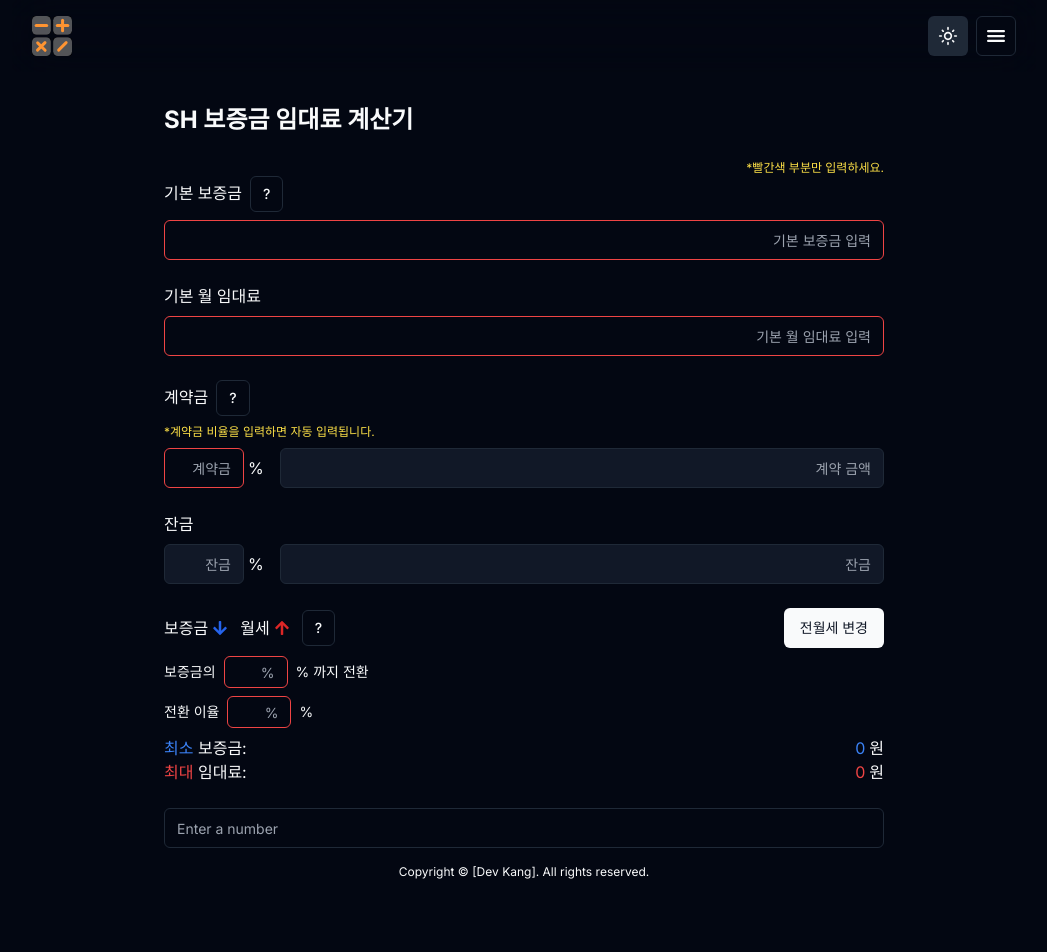
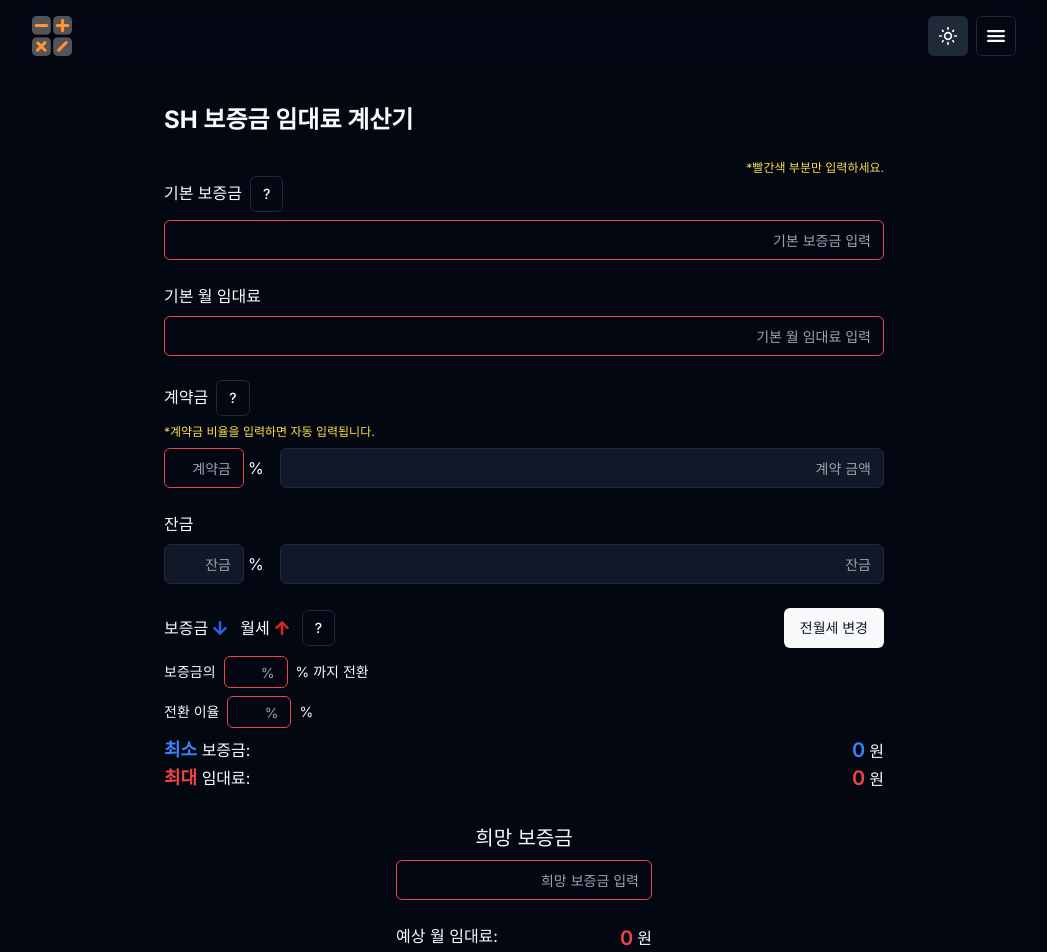
Before and after one commit to WebKBS/deposit-calculator, a Next.js app: page / in a window 1280 px wide. Shown: the top 952 px of the page, without its empty margins (116-1163 px from the left). Before the commit the page ends 896 px from the top, so only its background shows below. Built offline with nearby package versions, Linux system fonts and the light colour scheme.

Commit message:
희망보증금 입력란 추가

```diff
--- a/components/Calculator.tsx
+++ b/components/Calculator.tsx
@@ -21,6 +21,7 @@ export default function Calculator() {
   const [conversion, setConversion] = useState<string | null>(); // 전환 이율
   const [minimumDeposit, setMinimumDeposit] = useState<string | null>(); // 최소 보증금
   const [maximumRent, setMaximumRent] = useState<string>('0'); // 최대 임대료
+  const [desiredDeposit, setDesiredDeposit] = useState<string | null>(); // 희망 보증금
 
   const LIMIT_NUMBER = 100;
 
@@ -190,6 +191,15 @@ export default function Calculator() {
     [defaultDeposit, minimumDeposit, defaultRent, isChange]
   );
 
+  // 희망 보증금 계산
+  const desiredDepositHandler = useCallback(
+    (event: ChangeEvent<HTMLInputElement>) => {
+      const inputNumber = event.target.value;
+      setDesiredDeposit(inputNumber);
+    },
+    []
+  );
+
   const changeHandler = useCallback(() => {
     toggleChange();
 
@@ -350,23 +360,25 @@ export default function Calculator() {
           <div className="flex justify-between gap-2">
             <p className="min-w-24">
               {!isChange ? (
-                <span className="text-blue-500">최소</span>
+                <span className="text-lg font-semibold text-blue-500">
+                  최소
+                </span>
               ) : (
-                <span className="text-red-500">최대</span>
+                <span className="text-lg font-semibold text-red-500">최대</span>
               )}{' '}
               보증금:
             </p>
 
             {!isChange ? (
               <p>
-                <span className="mr-1 text-blue-500 break-all">
+                <span className="mr-1 text-xl font-semibold text-blue-500 break-all">
                   {maxConversion}
                 </span>
                 원
               </p>
             ) : (
               <p>
-                <span className="mr-1 text-red-500 break-all">
+                <span className="mr-1 text-xl font-semibold text-red-500 break-all">
                   {maxConversion}
                 </span>
                 원
@@ -376,22 +388,24 @@ export default function Calculator() {
           <div className="flex justify-between gap-2">
             <p className="min-w-24">
               {!isChange ? (
-                <span className="text-red-500">최대</span>
+                <span className="text-lg font-semibold text-red-500">최대</span>
               ) : (
-                <span className="text-blue-500">최소</span>
+                <span className="text-lg font-semibold text-blue-500">
+                  최소
+                </span>
               )}{' '}
               임대료:
             </p>
             {!isChange ? (
               <p>
-                <span className="mr-1 text-red-500 break-all">
+                <span className="mr-1 text-xl font-semibold text-red-500 break-all ">
                   {maximumRent}
                 </span>
                 원
               </p>
             ) : (
               <p>
-                <span className="mr-1 text-blue-500 break-all">
+                <span className="mr-1 text-xl font-semibold text-blue-500 break-all">
                   {maximumRent}
                 </span>
                 원
@@ -401,7 +415,27 @@ export default function Calculator() {
         </div>
       </div>
       <div>
-        <Input type="text" placeholder="Enter a number" />
+        <div className="py-2 mx-auto mb-4 text-center max-w-64">
+          <Label htmlFor="desiredDeposit" className="text-xl">
+            희망 보증금
+          </Label>
+          <Input
+            id="desiredDeposit"
+            type="text"
+            placeholder="희망 보증금 입력"
+            className="mt-2 text-right border-red-500"
+            onChange={desiredDepositHandler}
+          />
+        </div>
+        <div className="flex justify-between pb-12 mx-auto max-w-64">
+          <h3>예상 월 임대료:</h3>
+          <p className="flex items-center">
+            <strong className="mr-1 text-xl font-semibold text-red-500 break-all">
+              {maximumRent}
+            </strong>
+            원
+          </p>
+        </div>
       </div>
     </div>
   );
--- a/components/Footer.tsx
+++ b/components/Footer.tsx
@@ -1,7 +1,7 @@
 export default function Footer() {
   return (
-    <footer className="mt-auto p-4">
-      <div className="text-center text-xs">
+    <footer className="p-4 mt-auto border-t">
+      <div className="text-xs text-center">
         Copyright &copy; [Dev Kang]. All rights reserved.
       </div>
     </footer>
```
